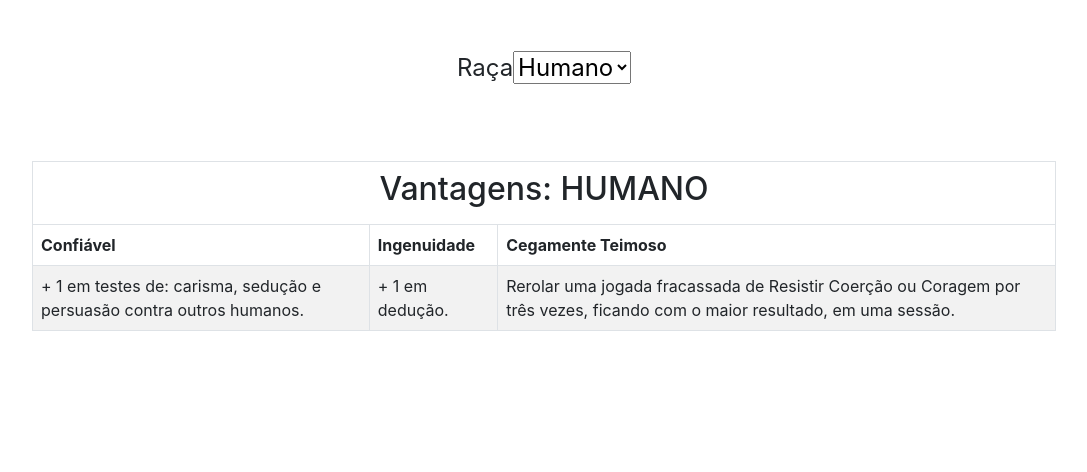
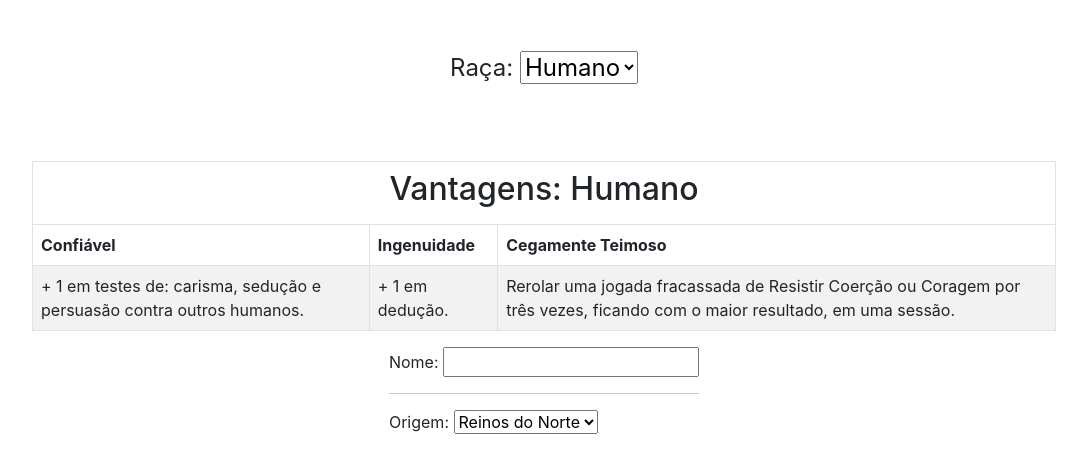
Before and after one commit to LuisRowe/the-witcher-rpg-project, a React (Create React App) app: page /characterCreate in a window 1280 px wide. Shown: the top 472 px of the page, without its empty margins (96-1183 px from the left). Built offline with nearby package versions, Linux system fonts and the light colour scheme.

Commit message:
Criação das página de raças

```diff
--- /dev/null
+++ b/src/Component/Dwarf.jsx
@@ -0,0 +1,35 @@
+import React from 'react'
+
+function Dwarf() {
+  return (
+    <div className="race-chosed">
+      <table className="table table-bordered table-striped">
+        <thead>
+          <tr>
+            <th scope="col" colspan="3"><h2>Vantagens: Anão</h2></th>
+          </tr>
+          <tr>
+            <th scope="col">Durão</th>
+            <th scope="col">Forte</th>
+            <th scope="col">Olho de Artesão</th>
+          </tr>
+        </thead>
+        <tbody>
+          <tr>
+            <td>Ganha + 2 de PP (Poder de Parada), não sofrendo dano de ablação.</td>
+            <td>Ganha + 1 na perícia Físico e aumenta em 25 seu Fardo.</td>
+            <td>Ganha + 1 na perícia Negócios.</td>
+          </tr>
+        </tbody>
+      </table>
+      <form>
+        <label>
+          Nome:
+          <input type="text" />
+        </label>
+      </form>
+    </div>
+  )
+}
+
+export default Dwarf
--- a/src/Component/Elf.jsx
+++ b/src/Component/Elf.jsx
@@ -6,7 +6,7 @@ function Elf() {
       <table className="table table-bordered table-striped">
         <thead>
           <tr>
-            <th scope="col" colspan="3"><h2>Vantagens: ELFO</h2></th>
+            <th scope="col" colspan="3"><h2>Vantagens: Elfo</h2></th>
           </tr>
           <tr>
             <th scope="col">Artístico</th>
--- a/src/Component/Human.jsx
+++ b/src/Component/Human.jsx
@@ -1,12 +1,28 @@
 import React from 'react'
+import { useEffect } from 'react';
+import { useState } from 'react'
 
 function Human() {
+  const [nome, setNome] = useState('');
+  const [regiao, setRegiao] = useState('Reinos do Norte');
+
+  const race = 'Humano';
+
+  useEffect(() => {
+    const charObj = {
+      nome,
+      race,
+      regiao,
+    };
+    console.log(charObj);
+  },[nome, regiao])
+
   return (
     <div className="race-chosed">
       <table className="table table-bordered table-striped">
         <thead>
           <tr>
-            <th scope="col" colspan="3"><h2>Vantagens: HUMANO</h2></th>
+            <th scope="col" colspan="3"><h2>Vantagens: Humano</h2></th>
           </tr>
           <tr>
             <th scope="col">Confiável</th>
@@ -22,6 +38,20 @@ function Human() {
           </tr>
         </tbody>
       </table>
+      <div>
+        <label>
+          <span>Nome: </span>
+          <input type="text" value={nome} onChange={({target: {value}}) => setNome(value)}/>
+        </label>
+        <hr />
+        <label>
+          <span>Origem: </span>
+          <select onChange={({target: {value}}) => setRegiao(value)}>
+            <option value="Reinos do Norte">Reinos do Norte</option>
+            <option value="Nilfgaard">Nilfgaard</option>
+          </select>
+        </label>
+      </div>
     </div>
   )
 }
--- /dev/null
+++ b/src/Component/Witcher.jsx
@@ -0,0 +1,37 @@
+import React from 'react'
+
+function Witcher() {
+  return (
+    <div className="race-chosed">
+      <table className="table table-bordered table-striped">
+        <thead>
+          <tr>
+            <th scope="col" colspan="4"><h2>Vantagens: Bruxo / Witcher</h2></th>
+          </tr>
+          <tr>
+            <th scope="col">Sentidos Melhorados</th>
+            <th scope="col">Mutação Resiliente</th>
+            <th scope="col">Emoções Dessensibilizadas</th>
+            <th scope="col">Reflexos Relâmpago</th>
+          </tr>
+        </thead>
+        <tbody>
+          <tr>
+            <td>Não sofre penalidade de "Pouca luz". Ganha + 1 na perícia Consciência e a habilidade de rastrear por cheiro.</td>
+            <td>Imune a doenças e capaz de utilizar mutagênicos.</td>
+            <td>Não precisa realizar teste de coragem contra intimidação. Tem -4 em Empatia, não pode ser menos que 1.</td>
+            <td>Ganha + 1 em Reflexo e Destreza, pode ser mais que 10.</td>
+          </tr>
+        </tbody>
+      </table>
+      <form>
+        <label>
+          Nome:
+          <input type="text" />
+        </label>
+      </form>
+    </div>
+  )
+}
+
+export default Witcher
--- a/src/pages/CharacterCreate.jsx
+++ b/src/pages/CharacterCreate.jsx
@@ -1,29 +1,31 @@
 import React from 'react'
 import { useEffect } from 'react';
 import { useState } from 'react'
+import Dwarf from '../Component/Dwarf';
 import Elf from '../Component/Elf';
 import Human from '../Component/Human';
+import Witcher from '../Component/Witcher';
 
 function CharacterCreate() {
   const [race, setRace] = useState('Human');
 
-  useEffect(() => {console.log(race)},[race])
-
   return (
     <form>
       <label className="race-select">
-        Raça
+        <span>Raça: </span>
         <select
           onChange={({target: {value}}) => setRace(value)}
         >
           <option value="Human">Humano</option>
           <option value="Elf">Elfo</option>
-          <option value="anao">Anão</option>
-          <option value="bruxo">Bruxo</option>
+          <option value="Dwarf">Anão</option>
+          <option value="Witcher">Bruxo</option>
         </select>
       </label>
       {race === "Human" && <Human />}
       {race === "Elf" && <Elf />}
+      {race === "Dwarf" && <Dwarf />}
+      {race === "Witcher" && <Witcher />}
     </form>
   )
 }
```
